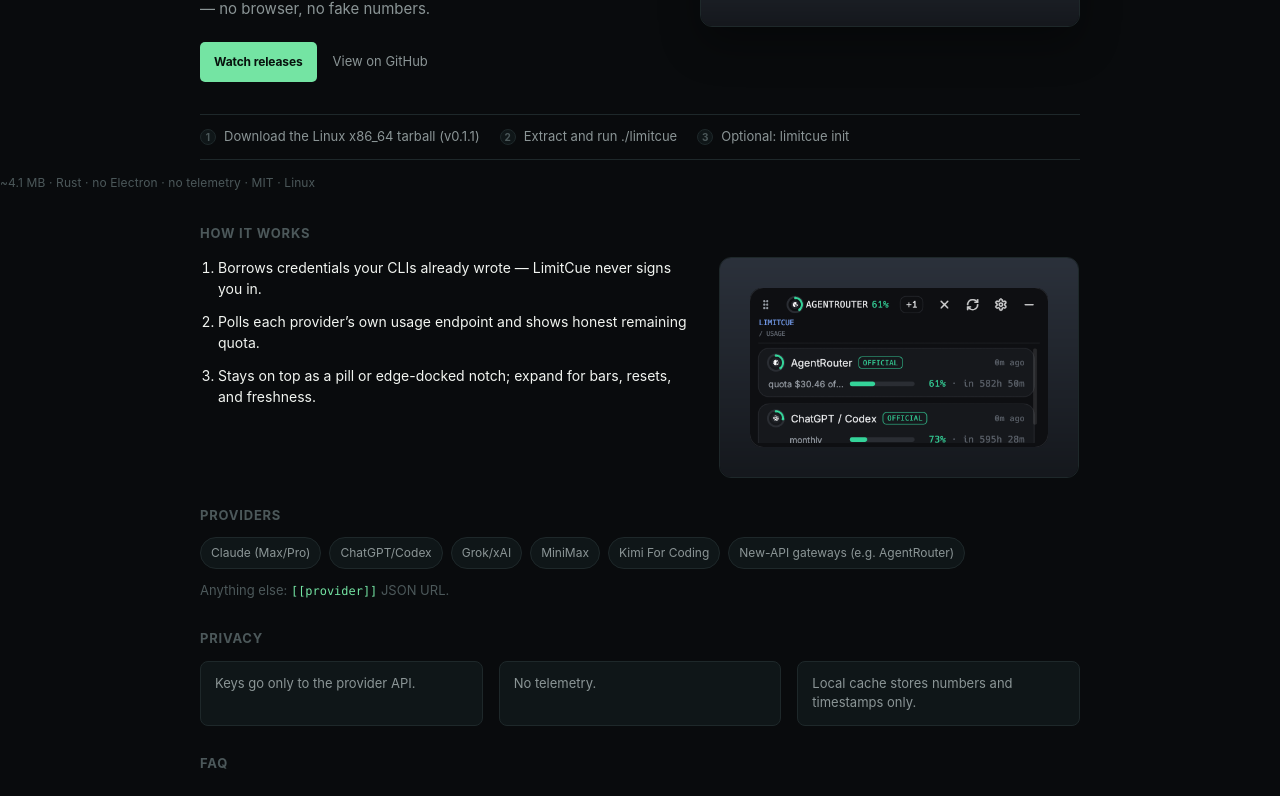
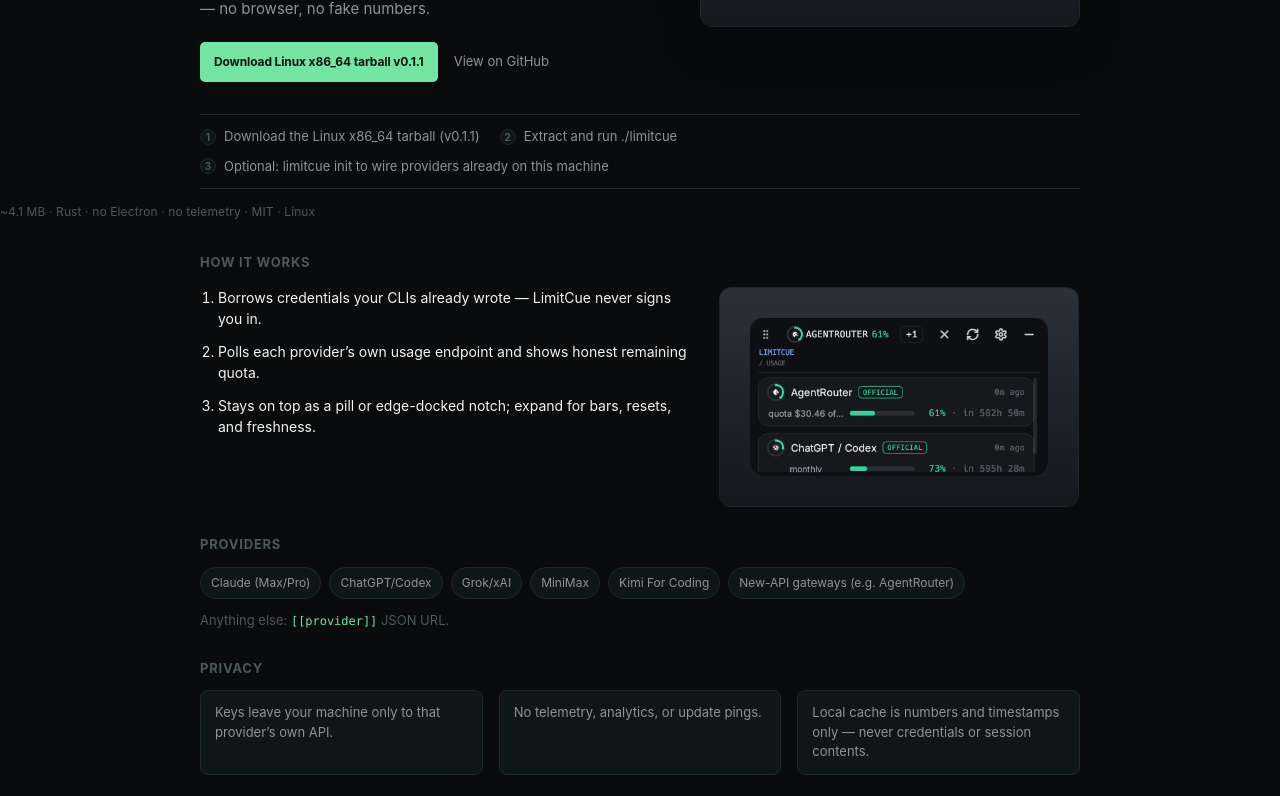
Before and after one commit to San-77x/limitcue, a Next.js app in the folder web/: page / in a window 1280 px wide. Shown: the part 240-1036 px from the top of the page. Built offline with nearby package versions, Linux system fonts and the light colour scheme; no server answers; a web font is replaced by a local one.

Commit message:
Pin landing download CTA to v0.1.1 tarball
Hardcode the Linux x86_64 asset URL and label for v0.1.1 so the proof-row
size claim stays honest. Also tighten install/privacy copy per FE review.

```diff
--- a/web/app/page.tsx
+++ b/web/app/page.tsx
@@ -2,42 +2,10 @@
 import path from 'node:path';
 
 const REPO = 'https://github.com/San-77x/limitcue';
-const RELEASES = `${REPO}/releases`;
 const BASE_PATH = process.env.NEXT_PUBLIC_BASE_PATH ?? '';
-const LINUX_ASSET = 'limitcue-linux-x86_64.tar.gz';
-const DEFAULT_TAG = 'v0.1.1';
-
-type Download =
-  | { kind: 'asset'; url: string; tag: string }
-  | { kind: 'watch'; url: string; tag: string };
-
-async function resolveLinuxDownload(): Promise<Download> {
-  try {
-    const res = await fetch(
-      'https://api.github.com/repos/San-77x/limitcue/releases/latest',
-      {
-        headers: {
-          Accept: 'application/vnd.github+json',
-          'User-Agent': 'limitcue-web',
-        },
-        cache: 'force-cache',
-      },
-    );
-    if (!res.ok) return { kind: 'watch', url: RELEASES, tag: DEFAULT_TAG };
-    const data = (await res.json()) as {
-      tag_name?: string;
-      assets?: { name: string; browser_download_url: string }[];
-    };
-    const tag = data.tag_name || DEFAULT_TAG;
-    const asset = data.assets?.find((a) => a.name === LINUX_ASSET);
-    if (!asset?.browser_download_url) {
-      return { kind: 'watch', url: RELEASES, tag };
-    }
-    return { kind: 'asset', url: asset.browser_download_url, tag };
-  } catch {
-    return { kind: 'watch', url: RELEASES, tag: DEFAULT_TAG };
-  }
-}
+const RELEASE_TAG = 'v0.1.1';
+const DOWNLOAD_URL =
+  'https://github.com/San-77x/limitcue/releases/download/v0.1.1/limitcue-linux-x86_64.tar.gz';
 
 const SHOT_NAMES = ['pill', 'notch', 'expanded'] as const;
 type ShotName = (typeof SHOT_NAMES)[number];
@@ -85,7 +53,7 @@
   return (
     <figure className="shot-fallback">
       <div className="shot-fallback-panel" aria-hidden="true" />
-      <figcaption>Preview</figcaption>
+      <figcaption>Pill preview</figcaption>
     </figure>
   );
 }
@@ -106,9 +74,9 @@
 ] as const;
 
 const PRIVACY = [
-  'Keys go only to the provider API.',
-  'No telemetry.',
-  'Local cache stores numbers and timestamps only.',
+  'Keys leave your machine only to that provider’s own API.',
+  'No telemetry, analytics, or update pings.',
+  'Local cache is numbers and timestamps only — never credentials or session contents.',
 ] as const;
 
 const FAQ = [
@@ -126,16 +94,12 @@
   },
 ] as const;
 
-export default async function Home() {
-  const download = await resolveLinuxDownload();
+export default function Home() {
   const shots = availableShots();
   const heroShot = pickShot(shots, ['pill', 'notch', 'expanded']);
   const detailShot = pickShot(shots, ['expanded', 'notch', 'pill']);
-  const primaryHref = download.url;
-  const primaryLabel =
-    download.kind === 'asset'
-      ? `Download Linux x86_64 tarball ${download.tag}`
-      : 'Watch releases';
+  const primaryHref = DOWNLOAD_URL;
+  const primaryLabel = `Download Linux x86_64 tarball ${RELEASE_TAG}`;
 
   return (
     <main>
@@ -177,7 +141,7 @@
         <ol className="install-strip">
           <li>
             <span className="step-n">1</span>
-            Download the Linux x86_64 tarball ({download.tag})
+            Download the Linux x86_64 tarball (v0.1.1)
           </li>
           <li>
             <span className="step-n">2</span>
@@ -185,7 +149,7 @@
           </li>
           <li>
             <span className="step-n">3</span>
-            Optional: limitcue init
+            Optional: limitcue init to wire providers already on this machine
           </li>
         </ol>
       </section>
```
